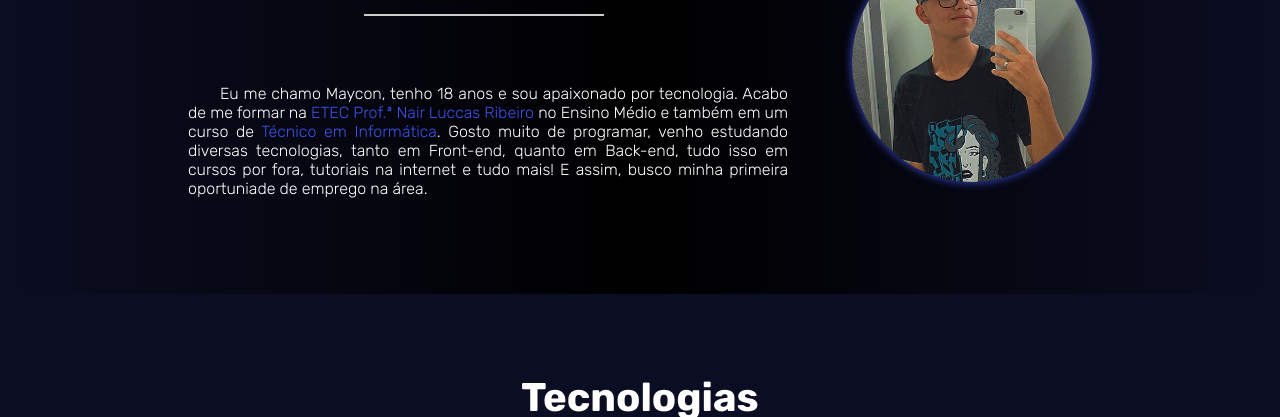
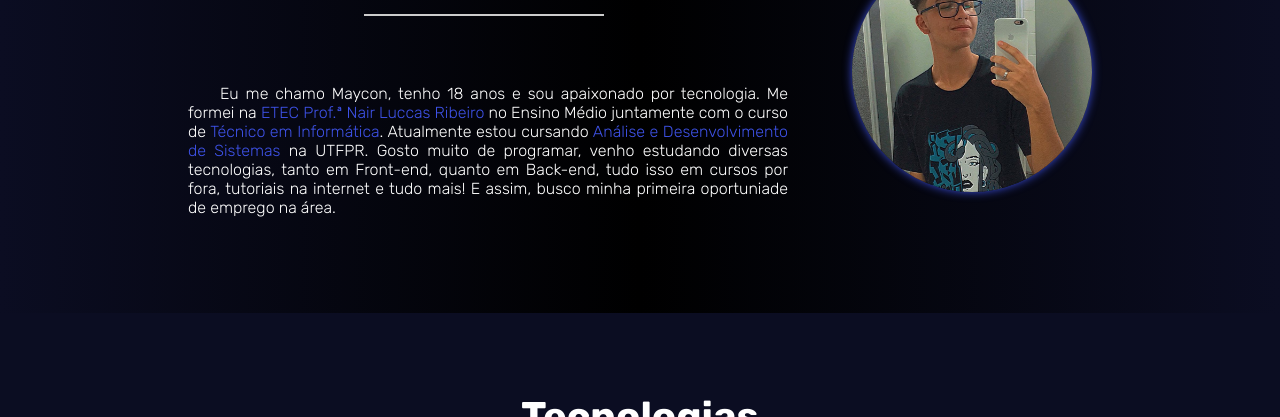
Before and after one commit to MayconSantana/portfolio, a plain HTML site: page index.html in a window 1280 px wide. Shown: the part 760-1177 px from the top of the page. Drawn offline with Linux system fonts and the light colour scheme.

Commit message:
add UTFPR - about me

```diff
--- a/index.html
+++ b/index.html
@@ -71,9 +71,10 @@
 
           <p>
             Eu me chamo Maycon, tenho 18 anos e sou apaixonado por tecnologia.
-            Acabo de me formar na
-            <span>ETEC Prof.ª Nair Luccas Ribeiro</span> no Ensino Médio e
-            também em um curso de <span>Técnico em Informática</span>. Gosto
+            Me formei na
+            <span>ETEC Prof.ª Nair Luccas Ribeiro</span> no Ensino Médio juntamente com o
+            curso de <span>Técnico em Informática</span>. Atualmente estou cursando <span>Análise e
+            Desenvolvimento de Sistemas</span> na UTFPR. Gosto
             muito de programar, venho estudando diversas tecnologias, tanto em
             Front-end, quanto em Back-end, tudo isso em cursos por fora,
             tutoriais na internet e tudo mais! E assim, busco minha primeira
```
